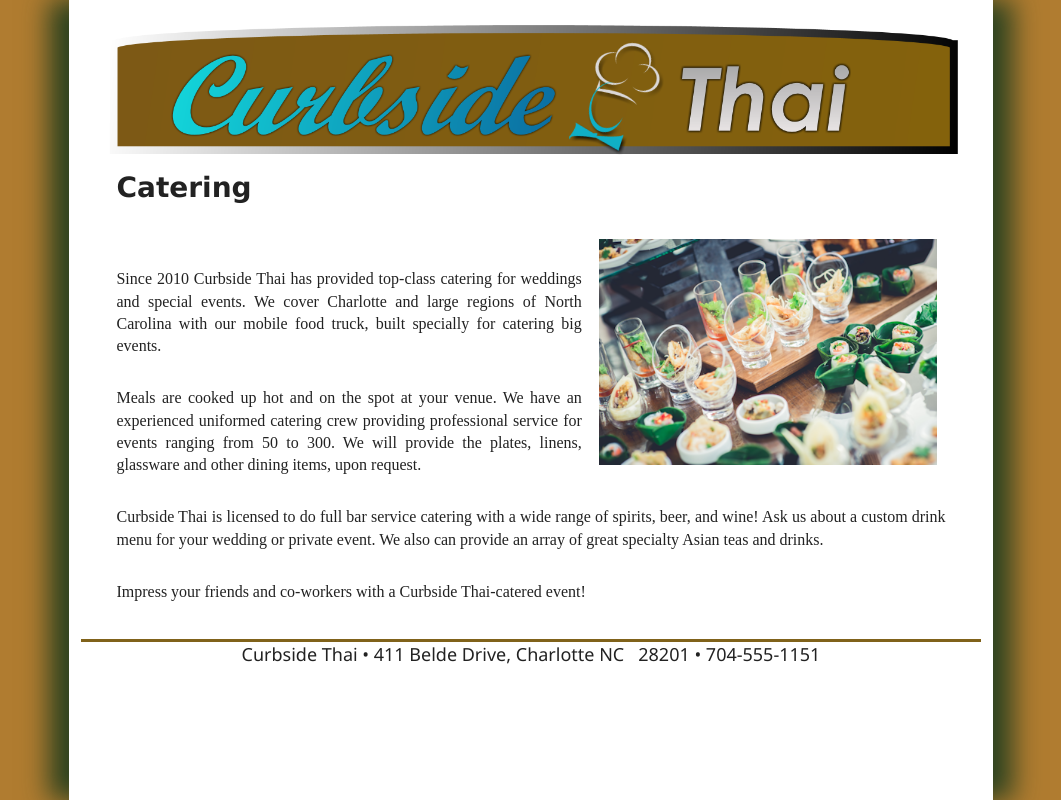
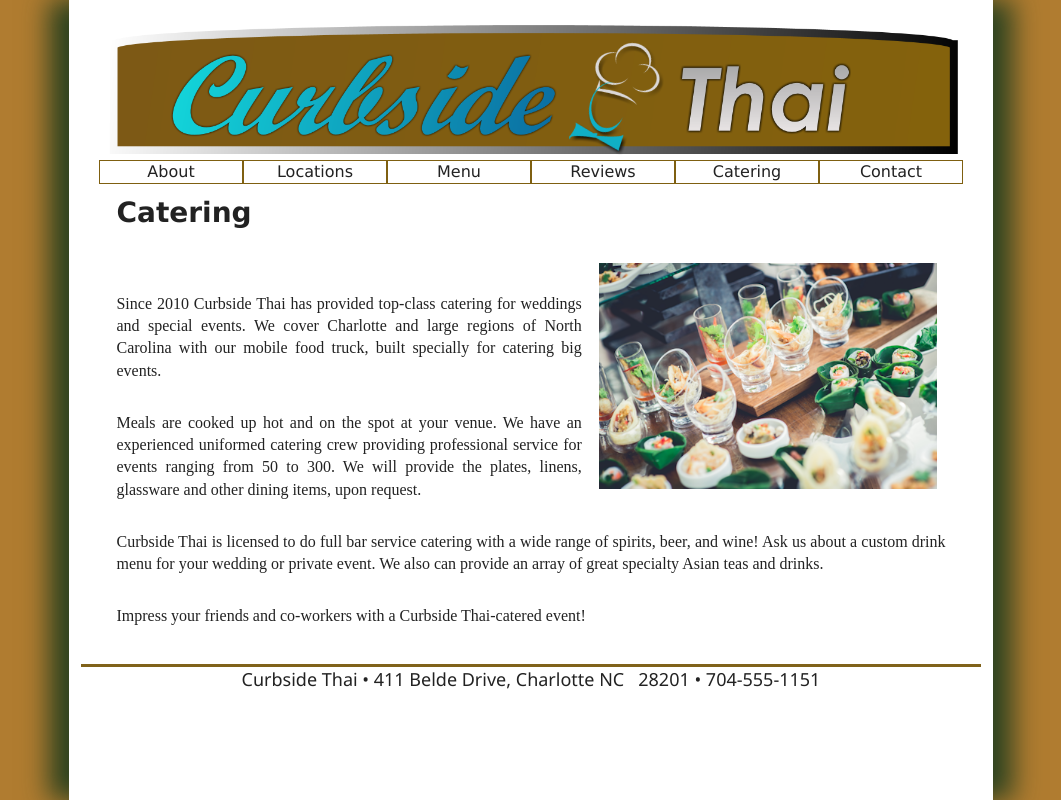
Before and after one commit to RIGO0516/Rodrigo_Sifuentes_cis181Fa22, a plain HTML site: page ct_catering_txt.html in a window 1280 px wide. Shown: the whole page, without its empty margins (109-1170 px from the left). Drawn offline with Linux system fonts and the light colour scheme.

Commit message:
Added HTML links to each of the pages

```diff
--- a/ct_catering_txt.html
+++ b/ct_catering_txt.html
@@ -20,8 +20,18 @@
 </head>
 
 <body>
-  <header class="logo">
-     <img src="ct_logo2.png" alt="Curbside Thai" />
+   <header>
+      <a href="ct_start.html"><img src="ct_logo2.png" alt="Curbside Thai" /></a>
+      <nav>
+          <ul>
+              <li><a href="ct_about.html">About</a></li>
+              <li><a href="ct_locations_txt.html">Locations</a></li>
+              <li><a href="ct_menu_txt.html">Menu</a></li>
+              <li><a href="ct_reviews_txt.html">Reviews</a></li>
+              <li><a href="ct_catering_txt.html">Catering</a></li>
+              <li><a href="ct_contact_txt.html">Contact</a></li>
+          </ul>
+      </nav>
   </header>
   <article>
      <h1>Catering</h1>
```
Also changed, not shown: ct_about.html (+1 -1 lines), ct_contact_txt.html (+12 -2 lines), ct_locations_txt.html (+12 -2 lines), ct_menu_txt.html (+12 -2 lines), ct_reviews_txt.html (+12 -2 lines).
